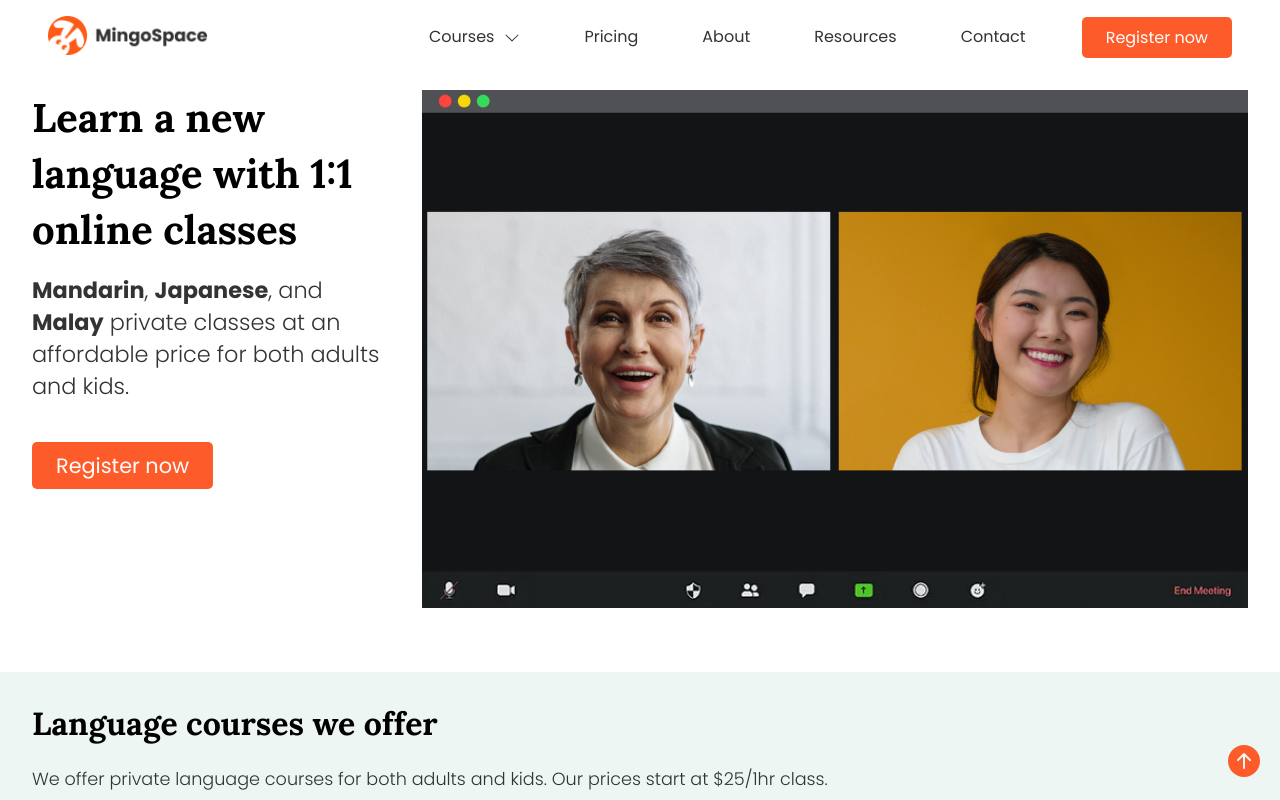
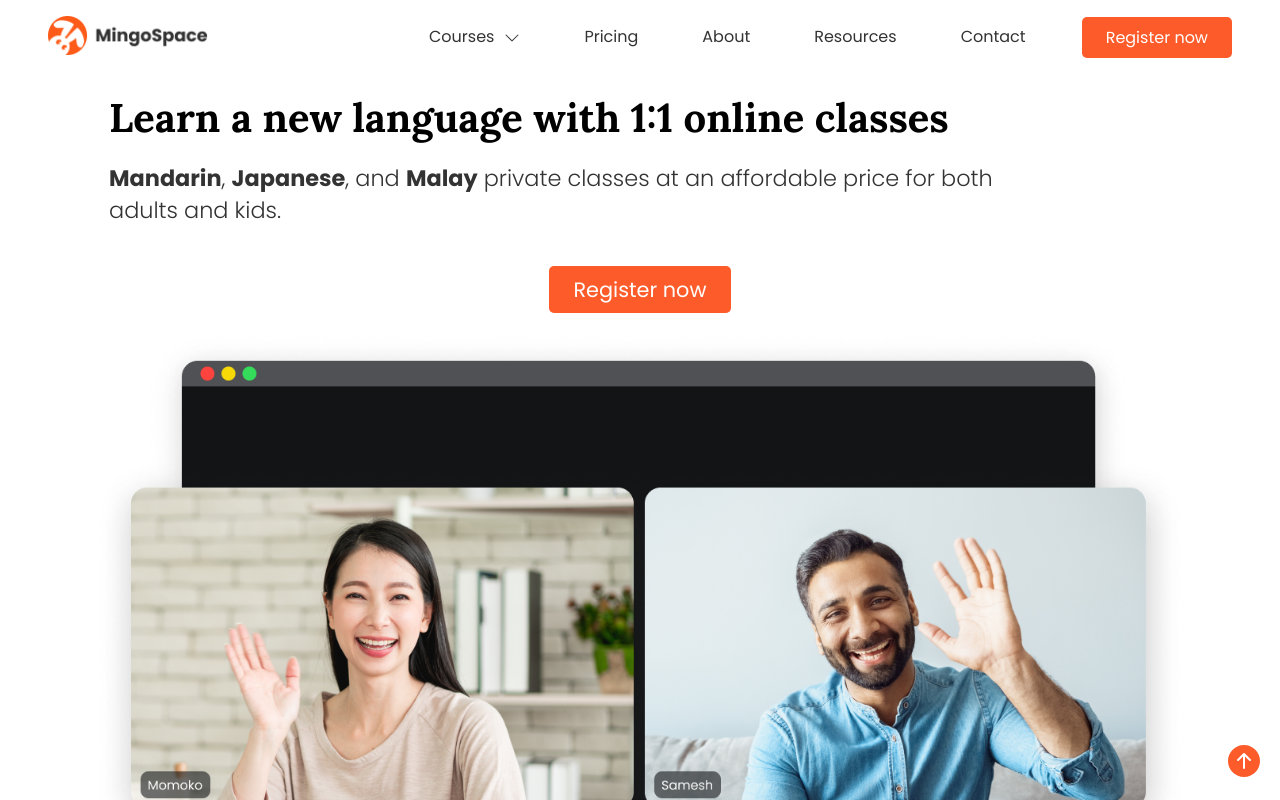
Before and after one commit to axseinga/mingo-space-website, a React app: page / in a window 1280 px wide. Shown: the top 800 px of the page. Built offline with nearby package versions, Linux system fonts and the light colour scheme.

Commit message:
add breakpoints, add media queries for header tablet

```diff
--- a/src/components/footer/styled/Footer.styled.js
+++ b/src/components/footer/styled/Footer.styled.js
@@ -1,4 +1,5 @@
 import styled from "styled-components";
+import { BREAKPOINT_MOBILE } from "../../../styles/breakpoints";
 
 export const StyledFooter = styled.footer`
     width: 100%;
@@ -10,7 +11,7 @@ export const StyledFooter = styled.footer`
     gap: 2rem;
     margin: 0 auto;
 
-    @media only screen and (min-width: 37.5em) {
+    @media only screen and (min-width: ${BREAKPOINT_MOBILE}) {
         padding: 3rem;
         display: flex;
         gap: 7rem;
--- a/src/components/pageHeader/pageHeader.styled.js
+++ b/src/components/pageHeader/pageHeader.styled.js
@@ -1,11 +1,20 @@
 import styled from "styled-components";
+import { BREAKPOINT_MOBILE } from "../../styles/breakpoints";
 
 export const StyledHeader = styled.div`
     padding: 1rem 2rem;
 
-    @media only screen and (min-width: 37.5em) {
+    @media only screen and (min-width: ${BREAKPOINT_MOBILE}) {
         display: flex;
+        flex-direction: column;
+        justify-content: center;
+        align-items: center;
+        gap: 1rem;
     }
+
+    & div {
+        display: flex;
+        flex-direction: column;
 
         & h1 {
             font-family: ${({ theme }) => theme.font.fontLora};
@@ -29,14 +38,19 @@ export const StyledHeader = styled.div`
 
         & button {
             margin-top: 1.5rem;
+
+            @media only screen and (min-width: ${BREAKPOINT_MOBILE}) {
+                align-self: center;
+            }
+        }
     }
 
     & img {
         display: none;
-        @media only screen and (min-width: 37.5em) {
+        @media only screen and (min-width: ${BREAKPOINT_MOBILE}) {
             display: block;
             width: 90%;
-            object-fit: cover;
+            object-fit: contain;
         }
     }
 `;
--- a/src/components/registerBanner/Register.styled.js
+++ b/src/components/registerBanner/Register.styled.js
@@ -1,5 +1,6 @@
 import styled, { css } from "styled-components";
 import { NavLink } from "react-router-dom";
+import { BREAKPOINT_MOBILE } from "../../styles/breakpoints";
 
 export const StyledRegisterSection = styled.section`
     ${(props) =>
@@ -17,7 +18,7 @@ export const StyledRegisterSection = styled.section`
 
     & img {
         display: none;
-        @media only screen and (min-width: 37.5em) {
+        @media only screen and (min-width: ${BREAKPOINT_MOBILE}) {
             display: block;
             width: 90%;
             object-fit: cover;
--- a/src/pages/HomePage/HomePage.js
+++ b/src/pages/HomePage/HomePage.js
@@ -15,7 +15,7 @@ export const HomePage = () => {
     price for both adults and kids.`,
         btnText: "Register now",
         btnHref: "/register",
-        img: "./assets/Pic_Practicelanguageskills1.jpg",
+        img: "./assets/Hero_Image_Zoom_call.png",
     };
 
     const coursesSection = {
--- /dev/null
+++ b/src/styles/breakpoints.js
@@ -0,0 +1,4 @@
+export const BREAKPOINT_MOBILE = "600px";
+export const BREAKPOINT_TABLET = "768px";
+export const BREAKPOINT_DESKTOP = "1025px";
+export const BREAKPOINT_DESKTOP_LARGE = "1200px";
```
Also changed, not shown: public/assets/Hero_Image_Zoom_call.png (added). Lines whose indentation alone changed are shown as unchanged.
